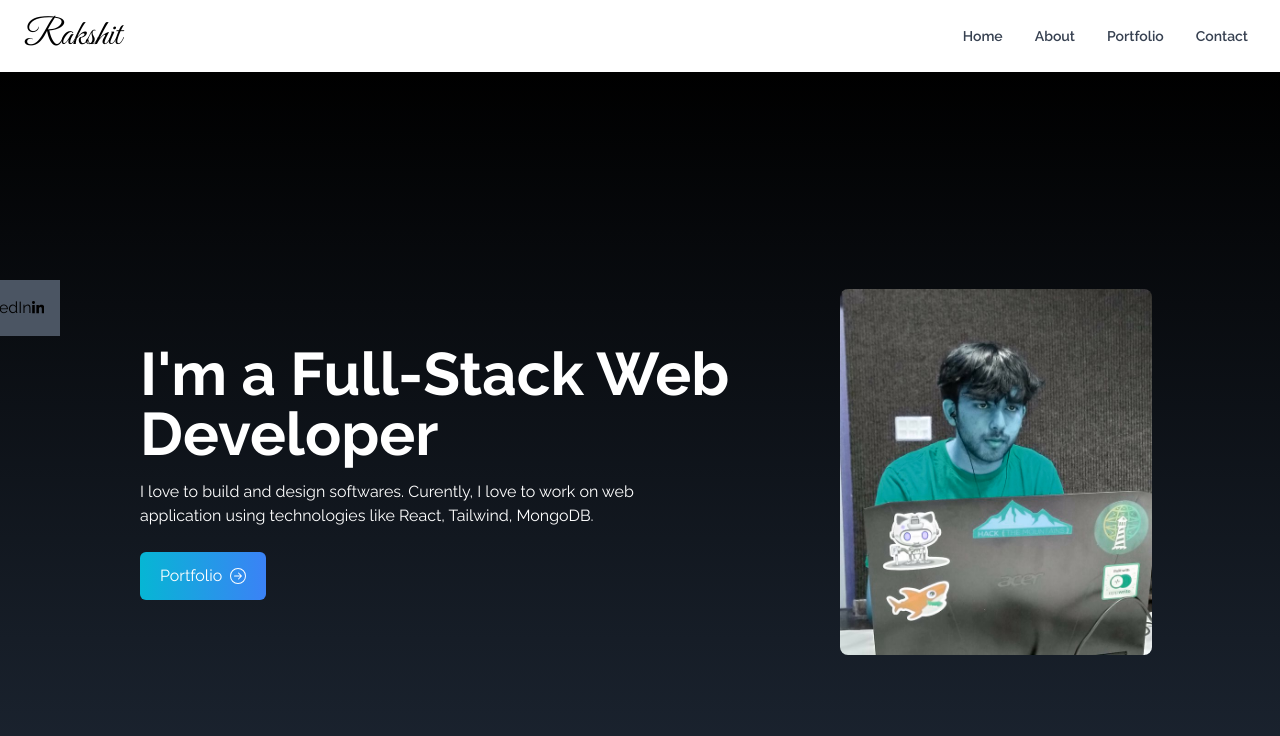
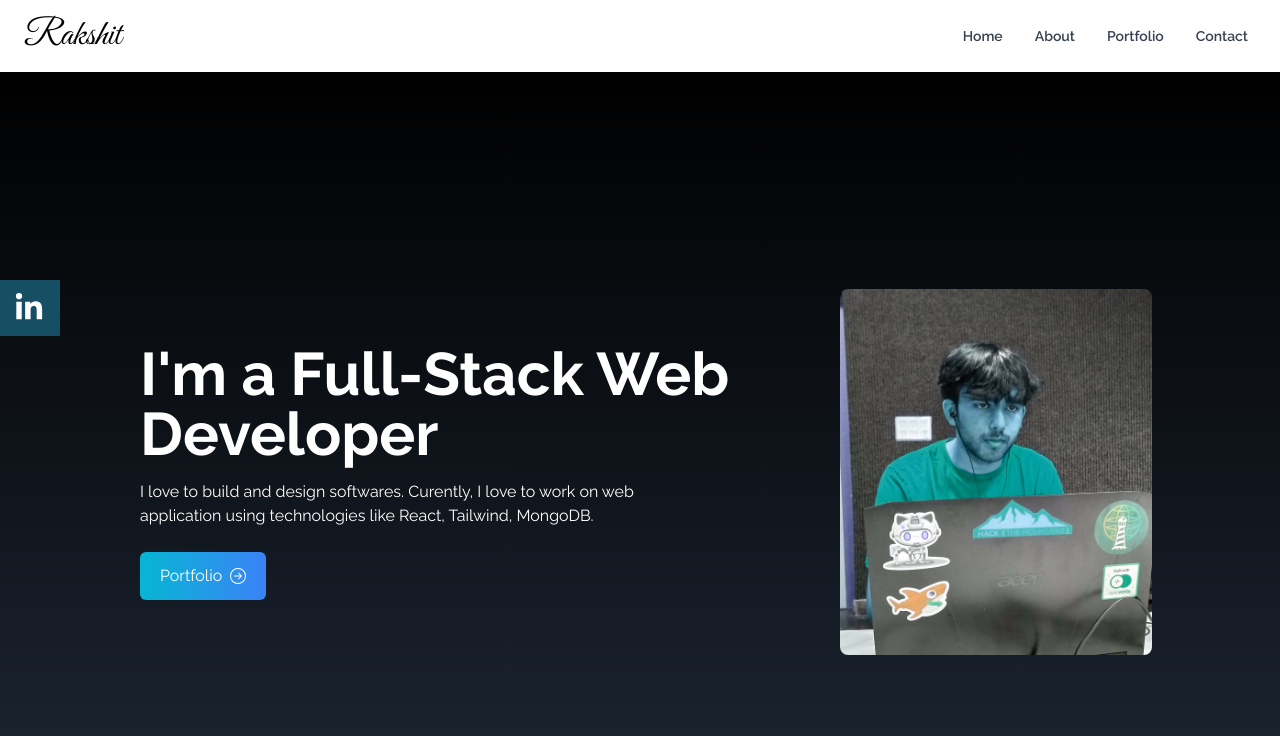
Before and after one commit to rakshitgondwal/portfolio-website, a React (Create React App) app: page / in a window 1280 px wide. Shown: the top 736 px of the page. Built offline with nearby package versions, Linux system fonts and the light colour scheme.

Commit message:
setup linkedin

```diff
--- a/src/components/socials/Socials.js
+++ b/src/components/socials/Socials.js
@@ -4,14 +4,17 @@ import { FaLinkedinIn } from 'react-icons/fa'
 const Socials = () => {
   return (
     <div className='flex flex-col top-[35%] left-0 fixed'>
-        <ul>
-            <li className=' flex justify-between items-center w-40 h-14 px-4 ml-[-100px] hover:rounded-md duration-300 bg-gray-600'>
-                <a href='' className='flex justify-between items-center w-full text-white'/>
-                <>
-                LinkedIn <FaLinkedinIn size={30}/>
-                </>
-            </li>
-        </ul>
+      <ul>
+      <div className='bg-cyan-900 hover:hue-rotate-180 duration-1000 hover:rounded-md '>
+        <li className=' flex justify-between items-center w-40 h-14 px-4 ml-[-100px] hover:ml-[-10px]  duration-300 '>
+          <a href='https://www.linkedin.com/in/rakshit-gondwal-911223230/' className='flex justify-between items-center w-full text-white'>
+            <>
+              LinkedIn <FaLinkedinIn size={30} />
+            </>
+          </a>
+        </li>
+        </div>
+      </ul>
     </div>
   )
 }
```
